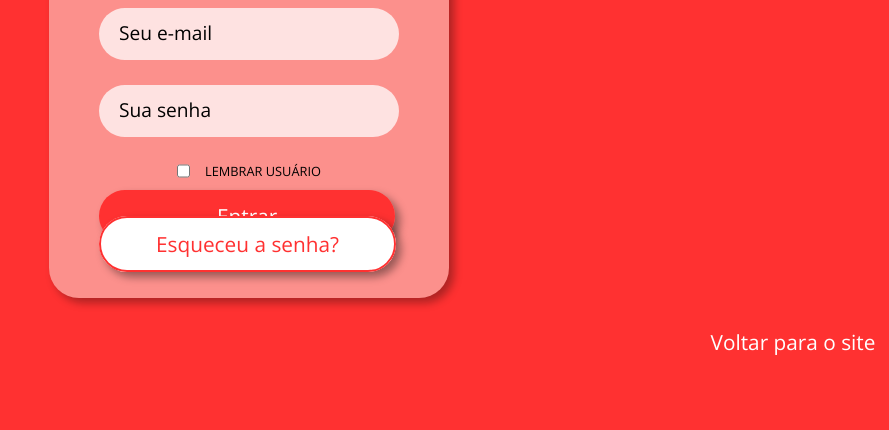
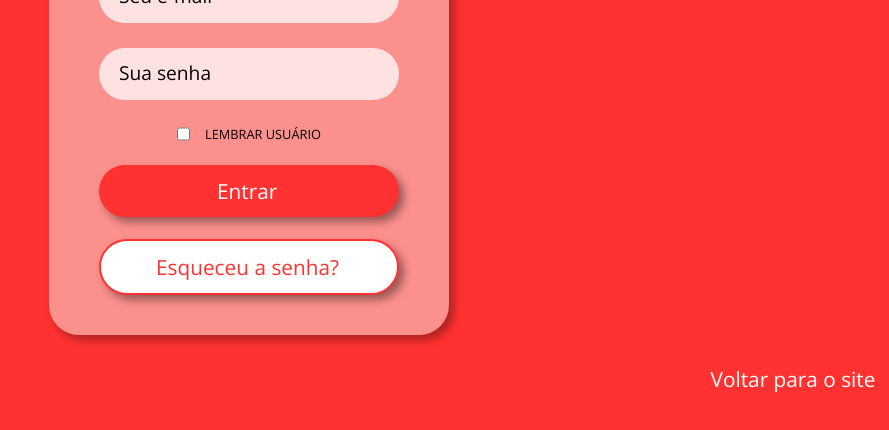
Before and after one commit to DenilsonPereira/YES_Site_de_Curso_de_Ingles, a plain HTML site: page login.html in a window 1280 px wide. Shown: the part 288-718 px from the top of the page, without its empty margins (391-1280 px from the left). Drawn offline with nearby package versions, Linux system fonts and the light colour scheme.

Commit message:
Correção botão entrar

```diff
--- a/css/login.css
+++ b/css/login.css
@@ -70,6 +70,7 @@ section{
 }
 
 .login #entrar{
+
     background-color: var(--primary-color);
     color: var(--text-light);
     text-decoration: none;
@@ -105,3 +106,8 @@ section{
 .checked label{
     font-size: .8rem;
 }
+
+.buttons{
+    display: flex;
+    flex-direction: column;
+}
--- a/login.html
+++ b/login.html
@@ -19,8 +19,10 @@
                         <input type="checkbox" name="lembrar" id="lembrar">
                         <label for="lembrar">LEMBRAR USUÁRIO</label>
                     </div><br>
-                    <a href="dashboard.html" id="entrar">Entrar</a><br>
-                    <a href="#" id="esqueceu">Esqueceu a senha?</a>
+                    <div  class="buttons">
+                        <a href="dashboard.html" id="entrar">Entrar</a><br>
+                        <a href="#" id="esqueceu">Esqueceu a senha?</a>
+                    </div>
                 </form>
             </div>
             <div class="voltar">
```
